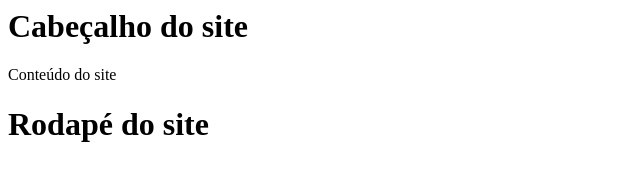
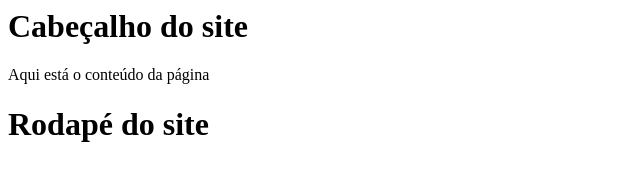
Before and after one commit to alanpinhelmatera/git, a plain HTML site: page proposta_1.html in a window 1280 px wide. Shown: the full height of the page, 0-640 px from the left. Drawn offline with Linux system fonts and the light colour scheme.

Commit message:
Conteúdo da página

```diff
--- a/proposta_1.html
+++ b/proposta_1.html
@@ -5,7 +5,9 @@
     <body>
         <h1>Cabeçalho do site</h1>
 
-        Conteúdo do site
+        <div>
+            Aqui está o conteúdo da página
+        </div>
 
         <h1>Rodapé do site</h1>
     </body>
```
